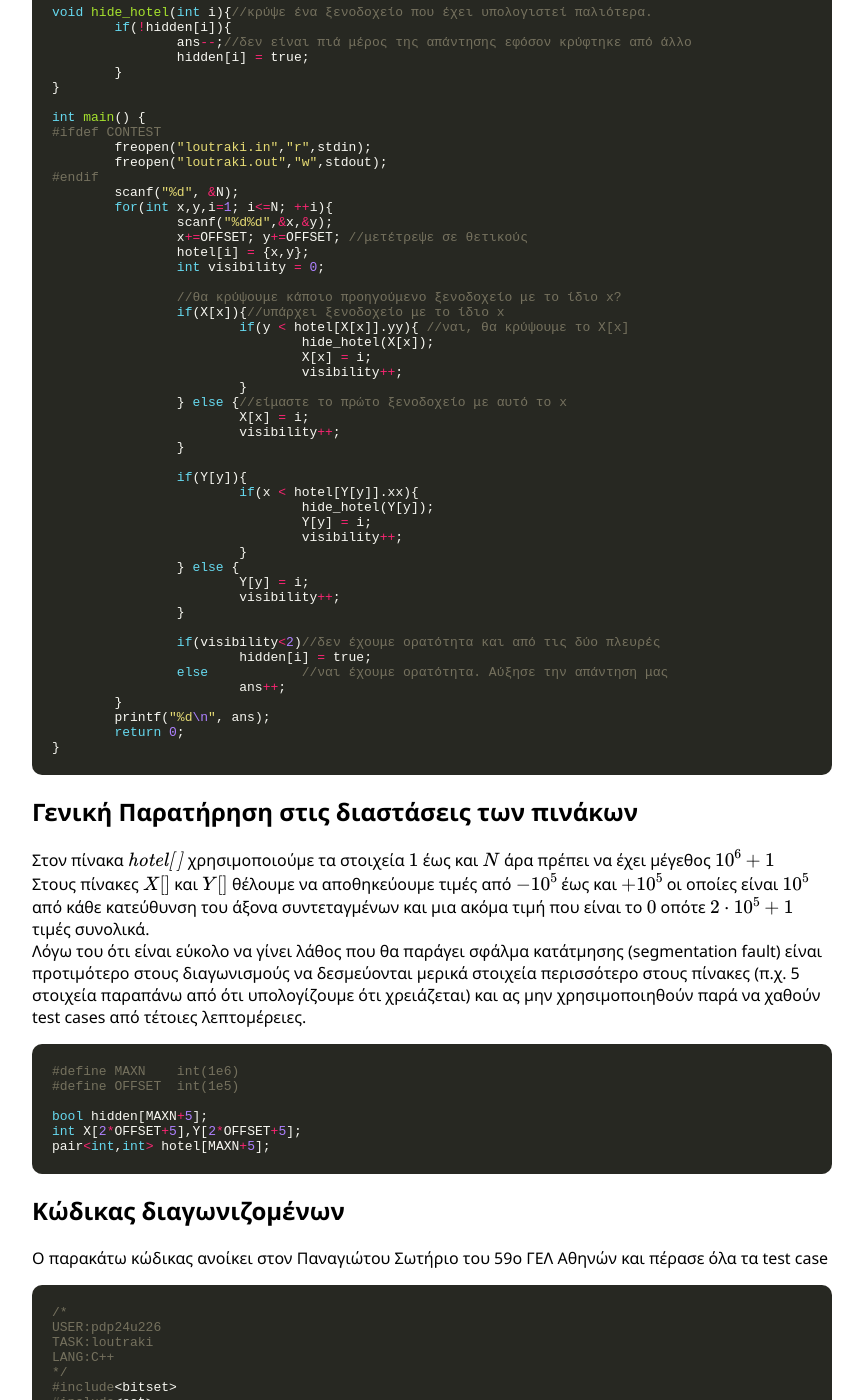
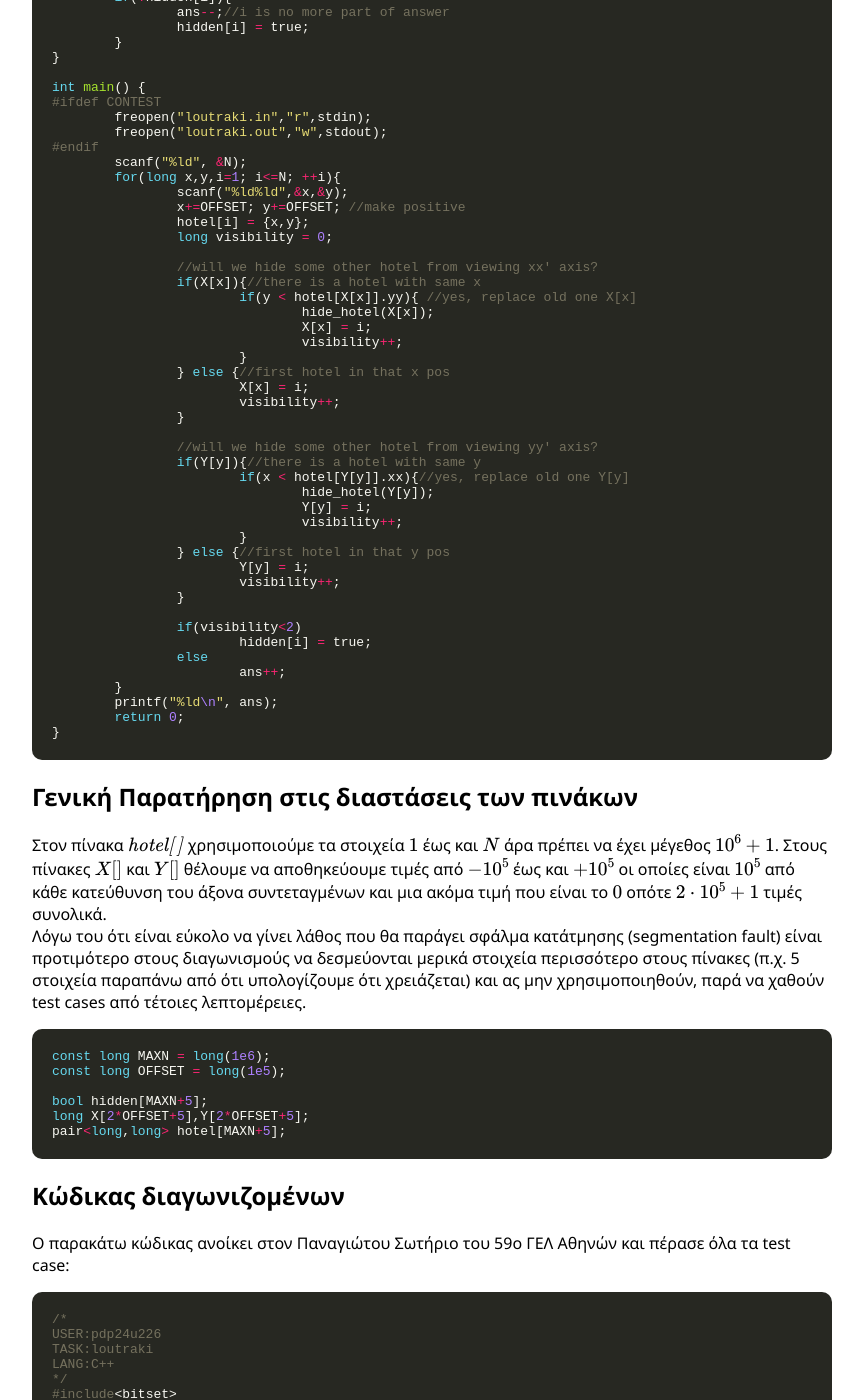
Before and after one commit to pdp-archive/pdp-archive.github.io, a Jekyll site: the page built from contests/_24-PDP/c-loutraki-solution.md, in a window 1280 px wide and 1400 px high, scrolled down 5432 px. Shown: the whole window, without its empty margins (208-1071 px from the left). Built offline with Jekyll 4.4.1, drawn with Linux system fonts in a browser that asks for light colours; formulas are drawn with MathJax 3; some of the changed text lies outside the part shown.

Commit message:
Reviewed 24c-loutraki. Added author, minor corrections/typos

````diff
--- a/_data/contests/24-PDP.yml
+++ b/_data/contests/24-PDP.yml
@@ -35,8 +35,8 @@
    statement_md: true
    testcases_url: "https://drive.google.com/open?id=1zYZhAYENDWhJbami8vq33BPrk_GkwetE"
    solution: true
+   solution_author: "Κωνσταντίνος Μποκής"
    codes_in_git: true
-   codes_url: "https://drive.google.com/open?id=1nOQifEj7wU1iK86e9leW0Akmj-Ygtrjw"
    points: 30
 
 minpali:
--- a/contests/_24-PDP/c-loutraki-solution.md
+++ b/contests/_24-PDP/c-loutraki-solution.md
@@ -35,10 +35,10 @@
 
 using namespace std;
 
-#define MAXN	int(1e6)
+const long MAXN = long(1e6);
 
-int N, ans;
-pair<int,int> hotel[MAXN+1];
+long N, ans;
+pair<long,long> hotel[MAXN+1];
 #define	xx	first
 #define	yy	second
 
@@ -47,12 +47,12 @@
 	freopen("loutraki.in","r",stdin);
 	freopen("loutraki.out","w",stdout);
 #endif
-	scanf("%d", &N);
-	for(int i=1; i<=N; ++i)
-		scanf("%d%d",&hotel[i].xx,&hotel[i].yy);
-	for(int i=1;i<=N;++i){
+	scanf("%ld", &N);
+	for(long i=1; i<=N; ++i)
+		scanf("%ld%ld",&hotel[i].xx,&hotel[i].yy);
+	for(long i=1;i<=N;++i){
 		bool hidden = false;
-		for(int j=1;j<=N && !hidden;j++){
+		for(long j=1;j<=N && !hidden;j++){
 			if(i==j)continue;
 			if(hotel[j].xx == hotel[i].xx && hotel[j].yy < hotel[i].yy)
 				hidden = true;
@@ -62,30 +62,30 @@
 		if(!hidden)
 			ans++;
 	}
-	printf("%d\n", ans);
+	printf("%ld\n", ans);
 	return 0;
 }
 ```
 
-## Mέτρια λύση - $$O(N \cdot log(N))$$ - line sweep
+## Mέτρια λύση - $$\mathcal{O}(N \cdot log(N))$$ - line sweep
 
 Γνώσεις που θα χρειαστούμε: lambda functions (c++11 και νεότερες)
 
 Ταξινομούμε τα ξενοδοχεία πρώτα ως προς $$x$$ και μετά ως προς $$y$$ στον πίνακα $$C[]$$.
 Σαρώνουμε από τις μικρότερες προς τις μεγαλύτερες ώστε να ενημερώσουμε τον πίνακα των ξενοδοχείων για το αν έχουν ορατότητα από αυτή την πλευρά.
-Αξοποιούμε το πρώτο στοιχείο που συναντούμε και πετάμε τα υπόλοιπα με την ίδια τιμή στη συντεταγμένη.
+Αξιοποιούμε το πρώτο στοιχείο που συναντούμε και πετάμε τα υπόλοιπα με την ίδια τιμή στη συντεταγμένη $$x$$.
 Το ίδιο θα κάνουμε και για το $$y$$.
 
-Η ταξινόμιση γίνεται με χρήση δικών μας συναρτήσεων σύγκρισης. Προτιμήθηκε η λύση της lambda (inline σύντομες συναρτήσεις) για να δειχθεί αυτή η λειτουργία της c++
+Η ταξινόμιση γίνεται με χρήση δικών μας συναρτήσεων σύγκρισης. Προτιμήθηκε η λύση της lambda (inline σύντομες συναρτήσεις) για να δειχθεί αυτή η λειτουργία της c++.
 ```c++
-	sort(C+1,C+N+1,[](const auto& a,const auto& b){return (a.x==b.x)?(a.y<b.y):(a.x<b.x);});
+sort(C+1,C+N+1,[](const auto& a,const auto& b){return (a.x==b.x)?(a.y<b.y):(a.x<b.x);});
 ```
 Στην παραπάνω εντολή ταξινομούμε τον πίνακα $$C[]$$ πρώτα με το $$x$$ και σε περίπτωση ισότητας με το $$y$$.
 Η συνάρτηση:
 ```c++
 [](const auto& a,const auto& b){return (a.x==b.x)?(a.y<b.y):(a.x<b.x);}
 ```
-λέγεται lambda συνάρτηση και είναι η συνάρτηση σύγκρισης που θα χρησιμοποιήσει η sort. Μέσα στα άγγιστρα αυτό που κάνει είναι απλά να συγκρίνει τις συντεταγμένες δυο αντικειμένων του πίνακα, των $$a$$ και $$b$$. Μέσα στις $$[]$$ πρέπει να δηλώσουμε αν και πως η lambda μας θα έχει πρόσβαση σε άλλες μεταβλητές του προγράμματος εκτός από αυτές που παίρνει ως παραμέτρους. Η συγκεκριμένη lambda δεν χρειάζεται τίποτα άλλο από τα δυο στοιχεία του πίνακα οπότε παραμένει κενό το τμήμα αυτό.
+λέγεται lambda συνάρτηση και είναι η συνάρτηση σύγκρισης που θα χρησιμοποιήσει η sort. Μέσα στα άγκιστρα αυτό που κάνει είναι απλά να συγκρίνει τις συντεταγμένες δυο αντικειμένων του πίνακα, των $$a$$ και $$b$$. Μέσα στις $$[]$$ πρέπει να δηλώσουμε αν και πως η lambda μας θα έχει πρόσβαση σε άλλες μεταβλητές του προγράμματος εκτός από αυτές που παίρνει ως παραμέτρους. Η συγκεκριμένη lambda δεν χρειάζεται τίποτα άλλο από τα δυο στοιχεία του πίνακα οπότε παραμένει κενό το τμήμα αυτό.
 
 Η λύση αυτή περνά τα 12 από τα 15 test cases.
 
@@ -94,67 +94,67 @@
 
 using namespace std;
 
-#define MAXN	int(1e6)
-#define OFFSET	int(1e5)
+const long MAXN = long(1e6);
+const long OFFSET = long(1e5);
 
 struct hotel {
-	int x,y,visibility;
-	hotel(int x,int y): x(x), y(y) { visibility = 0; }
+	long x,y,visibility;
+	hotel(long x,long y): x(x), y(y) { visibility = 0; }
 	hotel(){ x = y = visibility = 0; }
 } hotel[MAXN+1];
 
 struct coord {
-	int x,y,hotel_id;
-	coord(int x,int y,int hotel_id):x(x),y(y),hotel_id(hotel_id){}
+	long x,y,hotel_id;
+	coord(long x,long y,long hotel_id):x(x),y(y),hotel_id(hotel_id){}
 	coord(){ x = y = hotel_id = 0; }
-} C[2*OFFSET+1];
+} C[MAXN+1];
 
-int N, ans;
+long N, ans;
 
 int main() {
 #ifdef CONTEST
 	freopen("loutraki.in","r",stdin);
 	freopen("loutraki.out","w",stdout);
 #endif
-	scanf("%d", &N);
-	for(int i=1; i<=N; ++i){
-		scanf("%d%d",&hotel[i].x,&hotel[i].y);
+	scanf("%ld", &N);
+	for(long i=1; i<=N; ++i){
+		scanf("%ld%ld",&hotel[i].x,&hotel[i].y);
 		hotel[i].x += OFFSET;
 		hotel[i].y += OFFSET;
 		C[i] = coord( hotel[i].x, hotel[i].y, i );
 	}
 
 	sort(C+1,C+N+1,[](const auto& a,const auto& b){return (a.x==b.x)?(a.y<b.y):(a.x<b.x);});
-	for(int i=1;i<=N;){
-		int co = C[i].x;
+	for(long i=1;i<=N;){
+		long co = C[i].x;
 		hotel[C[i].hotel_id].visibility++;
-		while(C[i].x == co)
+		while(i<=N && C[i].x == co)
 			i++;
 	}
 
 	sort(C+1,C+N+1,[](const auto& a,const auto& b){return (a.y==b.y)?(a.x<b.x):(a.y<b.y);});
-	for(int i=1;i<=N;){
-		int co = C[i].y;
+	for(long i=1;i<=N;){
+		long co = C[i].y;
 		//hotel[C[i].hotel_id].visibility++;
 		if(++hotel[C[i].hotel_id].visibility == 2)
 			ans++;
-		while(C[i].y == co)
+		while(i<=N && C[i].y == co)
 			i++;
 	}
 
-	printf("%d\n", ans);
+	printf("%ld\n", ans);
 	return 0;
 }
 ```
 
 
-## Μέτρια λύση - $$O(N \cdot log(N))$$
+## Μέτρια λύση - $$\mathcal{O}(N \cdot log(N))$$
 
-Γνώσεις που θα χρειαστούμε: std::vector, std::sort (C++ stl)
+Γνώσεις που θα χρειαστούμε: std::vector, std::sort ([C++ stl](https://kallinikos.github.io/STL))
 
 Η λύση που θα δούμε εισάγει ιδέες που θα χρειαστούν για την βέλτιστη λύση.
 
-Αποθηκεύουμε για κάθε διακριτή συντεταγμένη όλες τις αντίστοιχες συντεταγμένες του άλλου άξονα. Θα ελέγξουμε το κάθε ένα από τα $$N$$ ξενοδοχεία, αν επικαλύπτεται από κάποιο άλλο σε πολυπλοκότητα $$O(logN)$$
+Αποθηκεύουμε για κάθε διακριτή συντεταγμένη όλες τις αντίστοιχες συντεταγμένες του άλλου άξονα. Θα ελέγξουμε το κάθε ένα από τα $$N$$ ξενοδοχεία, αν επικαλύπτεται από κάποιο άλλο σε πολυπλοκότητα $$\mathcal{O}(logN)$$.
 
 Η λύση αυτή περνά τα 12 από τα 15 test cases.
 
@@ -165,13 +165,13 @@
 
 using namespace std;
 
-#define MAXN	int(1e6)
-#define OFFSET	int(1e5)
+const long MAXN = long(1e6);
+const long OFFSET = long(1e5);
 
-vector<int> X[2*OFFSET+1],Y[2*OFFSET+1];
+vector<long> X[2*OFFSET+1],Y[2*OFFSET+1];
 
-int N, ans;
-pair<int,int> hotel[MAXN+1];
+long N, ans;
+pair<long,long> hotel[MAXN+1];
 #define	xx	first
 #define	yy	second
 
@@ -180,27 +180,25 @@
 	freopen("loutraki.in","r",stdin);
 	freopen("loutraki.out","w",stdout);
 #endif
-	scanf("%d", &N);
-	for(int i=1; i<=N; ++i){
-		scanf("%d%d",&hotel[i].xx,&hotel[i].yy);
+	scanf("%ld", &N);
+	for(long i=1; i<=N; ++i){
+		scanf("%ld%ld",&hotel[i].xx,&hotel[i].yy);
 		hotel[i].xx+=OFFSET;
 		hotel[i].yy+=OFFSET;
 		X[hotel[i].xx].push_back(hotel[i].yy);
 		Y[hotel[i].yy].push_back(hotel[i].xx);
 	}
 
-	for(int x=0;x<2*OFFSET;x++)sort(X[x].begin(),X[x].end());
-	for(int y=0;y<2*OFFSET;y++)sort(Y[y].begin(),Y[y].end());
-	//μετά την ταξινόμιση το πρώτο στοιχείο κάθε vector έχει τον αριθμό
-	//του ξενοδοχείου που κρύβει τα υπόλοιπα στην ευθεία
+	for(long x=0;x<2*OFFSET;x++)sort(X[x].begin(),X[x].end());
+	for(long y=0;y<2*OFFSET;y++)sort(Y[y].begin(),Y[y].end());
 
-	for(int i=1;i<=N;++i){
+	for(long i=1;i<=N;++i){
 		if(X[hotel[i].xx][0] == hotel[i].yy && Y[hotel[i].yy][0] == hotel[i].xx)
 			ans++;
 		//αν η μικρότερη τιμή είναι η δικιά μας και στις δύο συντεταγμένες,
 		//τότε είμαστε προνομοιούχοι
 	}
-	printf("%d\n", ans);
+	printf("%ld\n", ans);
 	return 0;
 }
 ```
@@ -226,7 +224,7 @@
 Στην περίπτωση που κρυφτεί το παλιό ξενοδοχείο πρέπει να δώσουμε προσοχή στο αν πρέπει να διορθώσουμε την μεταβλητή $$\mathit{ans}$$. Αν το παλιό ξενοδοχείο είχε επηρεάσει την μεταβλητή $$\mathit{ans}$$ τότε πρέπει να την μειώσουμε, πράγμα που κάνει το παρακάτω απόσπασμα κώδικα:
 
 ```c++
-void hide_hotel(int i){//κρύψε το προηγούμενο ξενοδοχείο.
+void hide_hotel(long i){//κρύψε το προηγούμενο ξενοδοχείο.
 	if(!hidden[i]){
 		//το προηγούμενο ξενοδοχείο ΔΕΝ ήταν κρυμένο μέχρι τώρα,
 		//άρα είχε υπολογιστεί στη μεταβλητή ans
@@ -250,19 +248,19 @@
 
 using namespace std;
 
-#define MAXN	int(1e6)
-#define OFFSET	int(1e5)
+const long MAXN = long(1e6);
+const long OFFSET = long(1e5);
 
-int N, ans;
-bool hidden[MAXN+1];		//αληθές αν το ξενοδοχείο κρύβεται
-int X[2*OFFSET+1],Y[2*OFFSET+1];//αριθμός του πρώτου ξενοδοχείου στην x ή y συντεταγμένη
-pair<int,int> hotel[MAXN+1];
+long N, ans;
+bool hidden[MAXN+1];		//true if hotel i is blocked
+long X[2*OFFSET+2],Y[2*OFFSET+2];//what is the frontmost id of the hotel in this axis
+pair<long,long> hotel[MAXN+1];
 #define	xx	first
 #define	yy	second
 
-void hide_hotel(int i){//κρύψε ένα ξενοδοχείο που έχει υπολογιστεί παλιότερα.
+void hide_hotel(long i){//hide a previously processed hotel.
 	if(!hidden[i]){
-		ans--;//δεν είναι πιά μέρος της απάντησης εφόσον κρύφτηκε από άλλο
+		ans--;//i is no more part of answer
 		hidden[i] = true;
 	}
 }
@@ -272,42 +270,43 @@
 	freopen("loutraki.in","r",stdin);
 	freopen("loutraki.out","w",stdout);
 #endif
-	scanf("%d", &N);
-	for(int x,y,i=1; i<=N; ++i){
-		scanf("%d%d",&x,&y);
-		x+=OFFSET; y+=OFFSET; //μετέτρεψε σε θετικούς
+	scanf("%ld", &N);
+	for(long x,y,i=1; i<=N; ++i){
+		scanf("%ld%ld",&x,&y);
+		x+=OFFSET; y+=OFFSET; //make positive
 		hotel[i] = {x,y};
-		int visibility = 0;
+		long visibility = 0;
 
-		//θα κρύψουμε κάποιο προηγούμενο ξενοδοχείο με το ίδιο x?
-		if(X[x]){//υπάρχει ξενοδοχείο με το ίδιο x
-			if(y < hotel[X[x]].yy){	//ναι, θα κρύψουμε το X[x]
+		//will we hide some other hotel from viewing xx' axis?
+		if(X[x]){//there is a hotel with same x
+			if(y < hotel[X[x]].yy){	//yes, replace old one X[x]
 				hide_hotel(X[x]);
 				X[x] = i;
 				visibility++;
 			}
-		} else {//είμαστε το πρώτο ξενοδοχείο με αυτό το x
+		} else {//first hotel in that x pos
 			X[x] = i;
 			visibility++;
 		}
 
-		if(Y[y]){
-			if(x < hotel[Y[y]].xx){
+		//will we hide some other hotel from viewing yy' axis?
+		if(Y[y]){//there is a hotel with same y
+			if(x < hotel[Y[y]].xx){//yes, replace old one Y[y]
 				hide_hotel(Y[y]);
 				Y[y] = i;
 				visibility++;
 			}
-		} else {
+		} else {//first hotel in that y pos
 			Y[y] = i;
 			visibility++;
 		}
 
-		if(visibility<2)//δεν έχουμε ορατότητα και από τις δύο πλευρές
+		if(visibility<2)
 			hidden[i] = true;
-		else		//ναι έχουμε ορατότητα. Αύξησε την απάντηση μας
+		else
 			ans++;
 	}
-	printf("%d\n", ans);
+	printf("%ld\n", ans);
 	return 0;
 }
 ```
@@ -315,23 +314,23 @@
 
 ## Γενική Παρατήρηση στις διαστάσεις των πινάκων
 
-Στον πίνακα $$\mathit{hotel[ ]}$$ χρησιμοποιούμε τα στοιχεία $$1$$ έως και $$N$$ άρα πρέπει να έχει μέγεθος $$10^6+1$$
+Στον πίνακα $$\mathit{hotel[ ]}$$ χρησιμοποιούμε τα στοιχεία $$1$$ έως και $$N$$ άρα πρέπει να έχει μέγεθος $$10^6+1$$.
 Στους πίνακες $$X[ ]$$ και $$Y[ ]$$ θέλουμε να αποθηκεύουμε τιμές από $$-10^5$$ έως και $$+10^5$$ οι οποίες είναι $$10^5$$ από κάθε κατεύθυνση του άξονα συντεταγμένων και μια ακόμα τιμή που είναι το $$0$$ οπότε $$2\cdot 10^5 + 1$$ τιμές συνολικά.
-Λόγω του ότι είναι εύκολο να γίνει λάθος που θα παράγει σφάλμα κατάτμησης (segmentation fault) είναι προτιμότερο στους διαγωνισμούς να δεσμεύονται μερικά στοιχεία περισσότερο στους πίνακες (π.χ. 5 στοιχεία παραπάνω από ότι υπολογίζουμε ότι χρειάζεται) και ας μην χρησιμοποιηθούν παρά να χαθούν test cases από τέτοιες λεπτομέρειες.
+Λόγω του ότι είναι εύκολο να γίνει λάθος που θα παράγει σφάλμα κατάτμησης (segmentation fault) είναι προτιμότερο στους διαγωνισμούς να δεσμεύονται μερικά στοιχεία περισσότερο στους πίνακες (π.χ. 5 στοιχεία παραπάνω από ότι υπολογίζουμε ότι χρειάζεται) και ας μην χρησιμοποιηθούν, παρά να χαθούν test cases από τέτοιες λεπτομέρειες.
 
 
 ```c++
-#define MAXN	int(1e6)
-#define OFFSET	int(1e5)
+const long MAXN = long(1e6);
+const long OFFSET = long(1e5);
 
 bool hidden[MAXN+5];
-int X[2*OFFSET+5],Y[2*OFFSET+5];
-pair<int,int> hotel[MAXN+5];
+long X[2*OFFSET+5],Y[2*OFFSET+5];
+pair<long,long> hotel[MAXN+5];
 ```
 
 
 ## Κώδικας διαγωνιζομένων
-Ο παρακάτω κώδικας ανοίκει στον Παναγιώτου Σωτήριο του 59ο ΓΕΛ Αθηνών και πέρασε όλα τα test case
+Ο παρακάτω κώδικας ανοίκει στον Παναγιώτου Σωτήριο του 59ο ΓΕΛ Αθηνών και πέρασε όλα τα test case:
 
 ```c++
 /*
````
Also changed, not shown: other parts of contests/_24-PDP/c-loutraki-solution.md (+5 -5 lines), contests/_24-PDP/c-loutraki-statement.md (+2 -2 lines), 10 other files.
